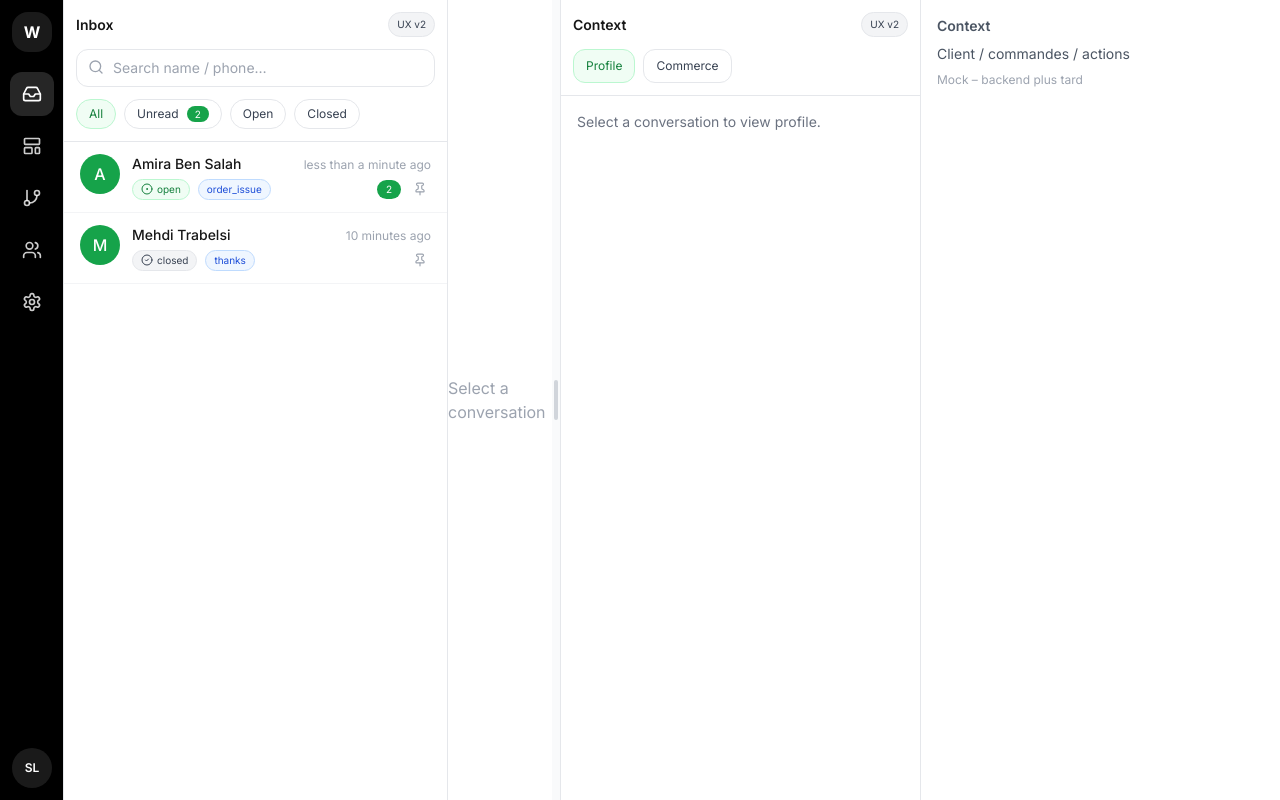
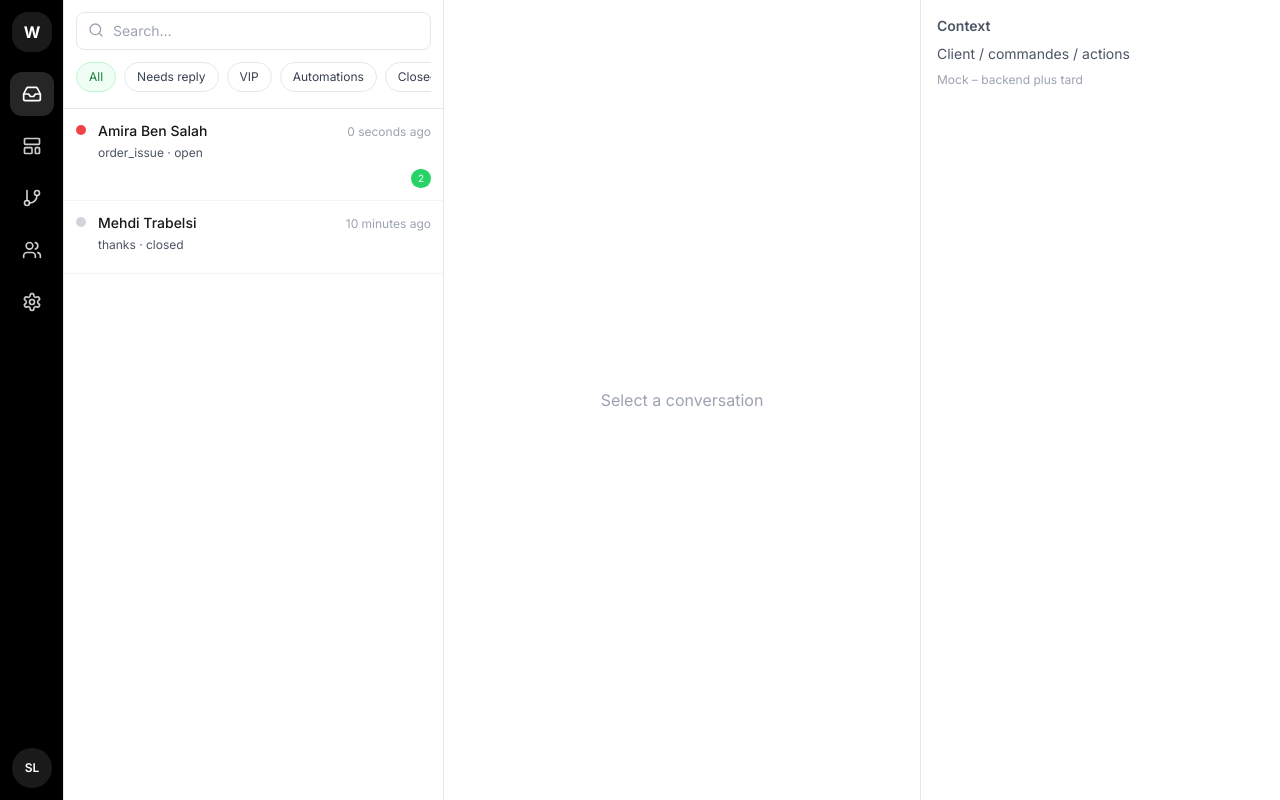
Before and after one commit to Slim-LARIBI/whatsapp-project, a Next.js app in the folder apps/web/: page /inbox in a window 1280 px wide. Built offline with nearby package versions, Linux system fonts and the light colour scheme; no server answers.

Commit message:
fix: inbox app layout paths

```diff
--- a/apps/web/src/app/(app)/inbox/page.tsx
+++ b/apps/web/src/app/(app)/inbox/page.tsx
@@ -1,15 +1,10 @@
 'use client';
 
-import { useEffect, useMemo, useState } from 'react';
+import { useEffect, useMemo } from 'react';
 import { useSearchParams } from 'next/navigation';
-import { ConversationDetail } from '@/components/inbox/conversation-detail';
+import { ConversationList } from '@/components/inbox/conversation-list';
+import { ConversationView } from '@/components/inbox/conversation-view';
 import { useInboxStore } from '@/store/inbox-store';
-import { cn } from '@/lib/utils';
-
-import ResizablePanels from '@/components/ux/resizable-panels';
-import ConversationListPro from '@/components/inbox/conversation-list-pro';
-import ConversationViewPro from '@/components/inbox/conversation-view-pro';
-import CustomerCommercePanel from '@/components/ecommerce/customer-commerce-panel';
 
 const TEMPLATE_LIBRARY: Record<string, string> = {
   order_confirmation:
@@ -24,12 +19,9 @@ const TEMPLATE_LIBRARY: Record<string, string> = {
     "Bonjour {{first_name}} 👋\n\nJe reviens vers vous pour confirmer que tout est bon.\nAvez-vous besoin d’aide sur autre chose ?",
 };
 
-type RightTab = 'profile' | 'commerce';
-
 export default function InboxPage() {
   const params = useSearchParams();
   const tpl = params.get('tpl');
-  const deepId = params.get('id');
 
   const {
     conversations,
@@ -39,28 +31,20 @@ export default function InboxPage() {
     appendComposerDraft,
   } = useInboxStore();
 
-  const [rightTab, setRightTab] = useState<RightTab>('profile');
-
   const templateText = useMemo(() => {
     if (!tpl) return '';
     return TEMPLATE_LIBRARY[tpl] || '';
   }, [tpl]);
 
-  // Deep link: /inbox?id=conv_1
-  useEffect(() => {
-    if (!deepId || !Array.isArray(conversations) || conversations.length === 0) return;
-    const exists = conversations.find((c: any) => c.id === deepId);
-    if (exists && selectedConversationId !== deepId) selectConversation(deepId);
-  }, [deepId, conversations, selectedConversationId, selectConversation]);
-
-  // Template injection into composer
   useEffect(() => {
     if (!tpl || !templateText) return;
 
+    // 1) auto-select first conversation if none selected
     if (!selectedConversationId && conversations.length > 0) {
       selectConversation(conversations[0].id);
     }
 
+    // 2) put template into composer (append to keep agent's draft if any)
     const filled = templateText
       .replaceAll('{{first_name}}', 'Amira')
       .replaceAll('{{order_id}}', '1234')
@@ -79,69 +63,26 @@ export default function InboxPage() {
     // eslint-disable-next-line react-hooks/exhaustive-deps
   }, [tpl, templateText]);
 
-  const RightPanel = (
-    <div className="h-full">
-      <div className="sticky top-0 z-10 bg-white border-b border-gray-200">
-        <div className="p-3 flex items-center justify-between">
-          <div className="text-sm font-semibold">Context</div>
-          <span className="text-[10px] px-2 py-1 rounded-full bg-gray-100 border text-gray-700">UX v2</span>
-        </div>
-        <div className="px-3 pb-3 flex gap-2">
-          <button
-            onClick={() => setRightTab('profile')}
-            className={cn(
-              'text-xs px-3 py-2 rounded-xl border transition',
-              rightTab === 'profile'
-                ? 'bg-green-50 border-green-200 text-green-700'
-                : 'bg-white hover:bg-gray-50 border-gray-200 text-gray-700'
-            )}
-          >
-            Profile
-          </button>
-          <button
-            onClick={() => setRightTab('commerce')}
-            className={cn(
-              'text-xs px-3 py-2 rounded-xl border transition',
-              rightTab === 'commerce'
-                ? 'bg-green-50 border-green-200 text-green-700'
-                : 'bg-white hover:bg-gray-50 border-gray-200 text-gray-700'
-            )}
-          >
-            Commerce
-          </button>
-        </div>
-      </div>
+  return (
+    // IMPORTANT: lock the inbox area in a horizontal flex row and prevent page scroll jumps
+    <div className="flex h-full min-h-0 w-full overflow-hidden">
+      {/* LEFT: list (scrolls inside) */}
+      <aside className="w-[380px] shrink-0 border-r border-gray-200 bg-white overflow-y-auto">
+        <ConversationList />
+      </aside>
 
-      <div className="p-0">
-        {rightTab === 'profile' ? (
-          selectedConversationId ? (
-            <ConversationDetail conversationId={selectedConversationId} />
-          ) : (
-            <div className="p-4 text-sm text-gray-500">Select a conversation to view profile.</div>
-          )
-        ) : (
-          <CustomerCommercePanel />
-        )}
-      </div>
-    </div>
-  );
-
-  return (
-    <div className="h-full">
-      <ResizablePanels
-        leftWidth="w-96"
-        left={<ConversationListPro />}
-        center={
-          selectedConversationId ? (
-            <ConversationViewPro conversationId={selectedConversationId} />
+      {/* CENTER: conversation view (scrolls inside) */}
+      <section className="flex-1 min-w-0 min-h-0 bg-white">
+        <div className="h-full min-h-0 overflow-y-auto">
+          {selectedConversationId ? (
+            <ConversationView conversationId={selectedConversationId} />
           ) : (
             <div className="h-full flex items-center justify-center text-gray-400">
               Select a conversation
             </div>
-          )
-        }
-        right={RightPanel}
-      />
+          )}
+        </div>
+      </section>
     </div>
   );
 }
--- a/apps/web/src/app/(app)/layout.tsx
+++ b/apps/web/src/app/(app)/layout.tsx
@@ -1,28 +1,38 @@
-"use client";
+'use client';
 
-import React from "react";
-import SidebarLeft from "@/components/layout/sidebar-left";
-import SidebarRight from "@/components/layout/sidebar-right";
+import React from 'react';
+import { usePathname } from 'next/navigation';
+import SidebarLeft from '@/components/layout/sidebar-left';
+import SidebarRight from '@/components/layout/sidebar-right';
+import { useUiStore } from '@/store/ui-store';
 
 export default function AppLayout({ children }: { children: React.ReactNode }) {
+  const pathname = usePathname();
+  const isInbox = pathname?.startsWith('/inbox');
+
+  const inboxFocusMode = useUiStore((s) => s.inboxFocusMode);
+
+  // ✅ Focus mode uniquement sur Inbox
+  const hideRight = isInbox && inboxFocusMode;
+
   return (
-    <div className="flex h-dvh w-full bg-gray-50 overflow-hidden">
-      {/* LEFT (ne scrolle pas) */}
-      <aside className="w-16 shrink-0 border-r bg-black text-white overflow-hidden">
+    <div className="flex h-dvh w-full overflow-hidden bg-gray-50">
+      {/* LEFT */}
+      <aside className="w-16 shrink-0 border-r bg-black text-white">
         <SidebarLeft />
       </aside>
 
-      {/* CENTER (ne scrolle pas -> la page gère son propre scroll) */}
+      {/* CENTER */}
       <main className="flex-1 min-w-0 overflow-hidden">
         {children}
       </main>
 
-      {/* RIGHT (scrolle à l'intérieur du panel) */}
-      <aside className="w-[360px] shrink-0 border-l bg-white overflow-hidden">
-        <div className="h-dvh overflow-y-auto">
+      {/* RIGHT (hidden in Inbox focus mode) */}
+      {!hideRight && (
+        <aside className="w-[360px] shrink-0 border-l bg-white overflow-y-auto">
           <SidebarRight />
-        </div>
-      </aside>
+        </aside>
+      )}
     </div>
   );
 }
```
